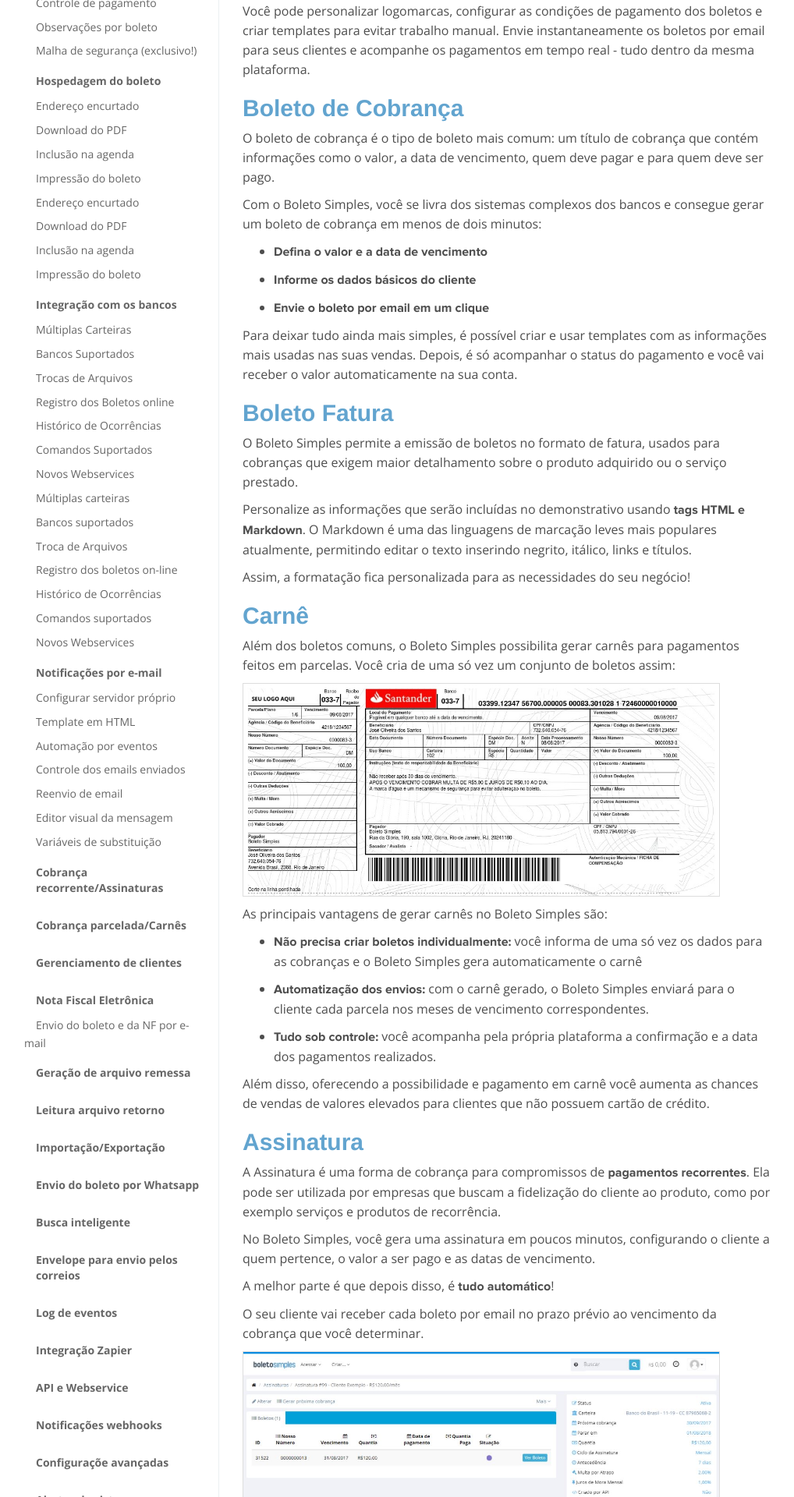
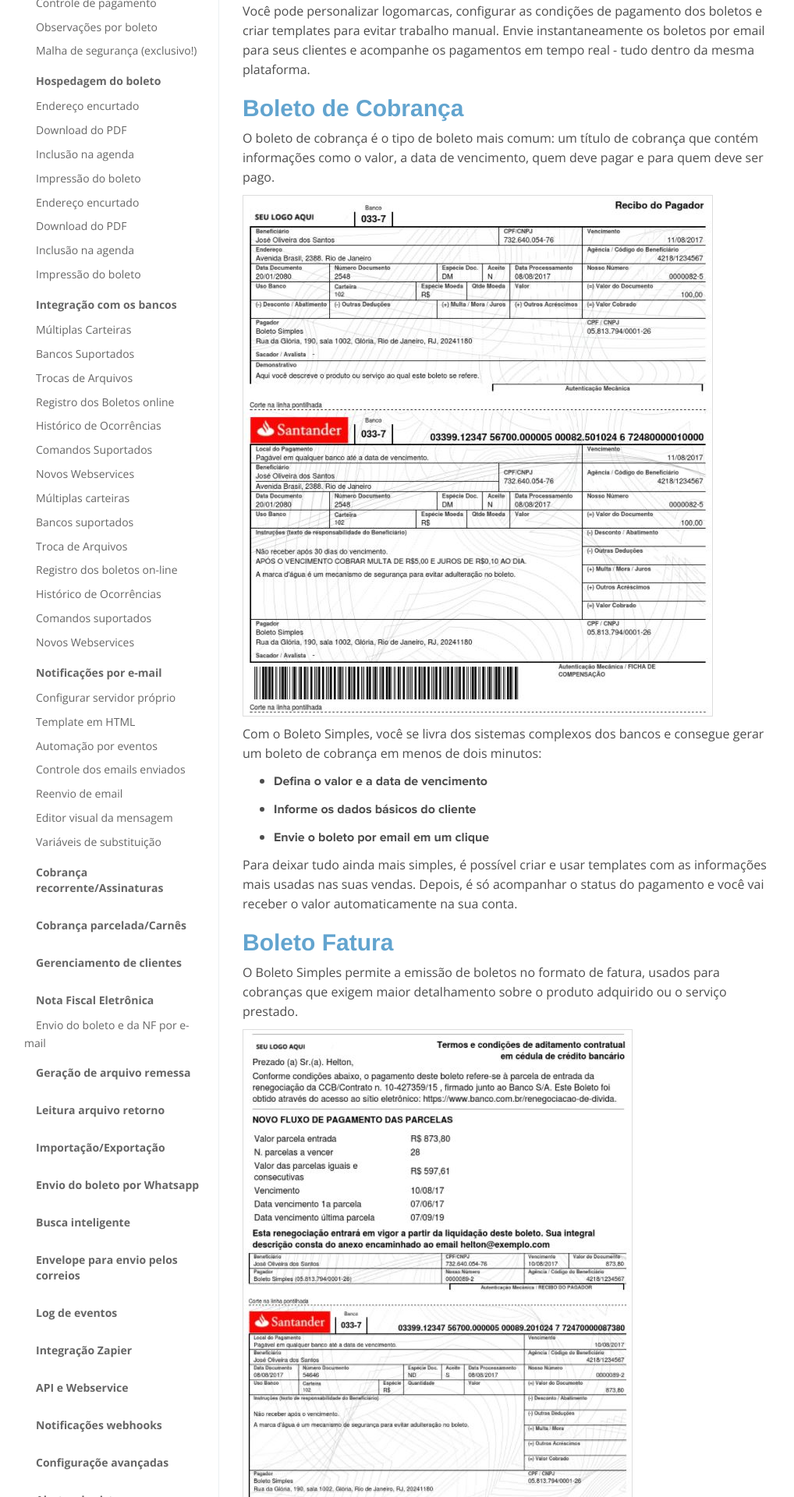
Before and after one commit to BoletoSimples/boletosimples-features, a Jekyll site: the page built from emissao-de-boletos.markdown, in a window 1280 px wide. Shown: the part 820-2740 px from the top of the page at 78% size, without its empty margins (129-1147 px from the left). Built offline with Jekyll 4.4.1, drawn with Linux system fonts in a browser that asks for light colours.

Commit message:
Updated Emissao De Boletos

```diff
--- a/emissao-de-boletos.markdown
+++ b/emissao-de-boletos.markdown
@@ -40,6 +40,8 @@
 
 O boleto de cobrança é o tipo de boleto mais comum: um título de cobrança que contém informações como o valor, a data de vencimento, quem deve pagar e para quem deve ser pago.
 
+![boleto de cobrança.JPG](/uploads/boleto%20de%20cobran%C3%A7a.JPG)
+
 Com o Boleto Simples, você se livra dos sistemas complexos dos bancos e consegue gerar um boleto de cobrança em menos de dois minutos:
 
 * **Defina o valor e a data de vencimento**
@@ -53,6 +55,8 @@
 ## Boleto Fatura
 
 O Boleto Simples permite a emissão de boletos no formato de fatura, usados para cobranças que exigem maior detalhamento sobre o produto adquirido ou o serviço prestado.
+
+![boleto fatura.JPG](/uploads/boleto%20fatura.JPG)
 
 Personalize as informações que serão incluídas no demonstrativo usando **tags HTML e Markdown**. O Markdown é uma das linguagens de marcação leves mais populares atualmente, permitindo editar o texto inserindo negrito, itálico, links e títulos.
 
```
